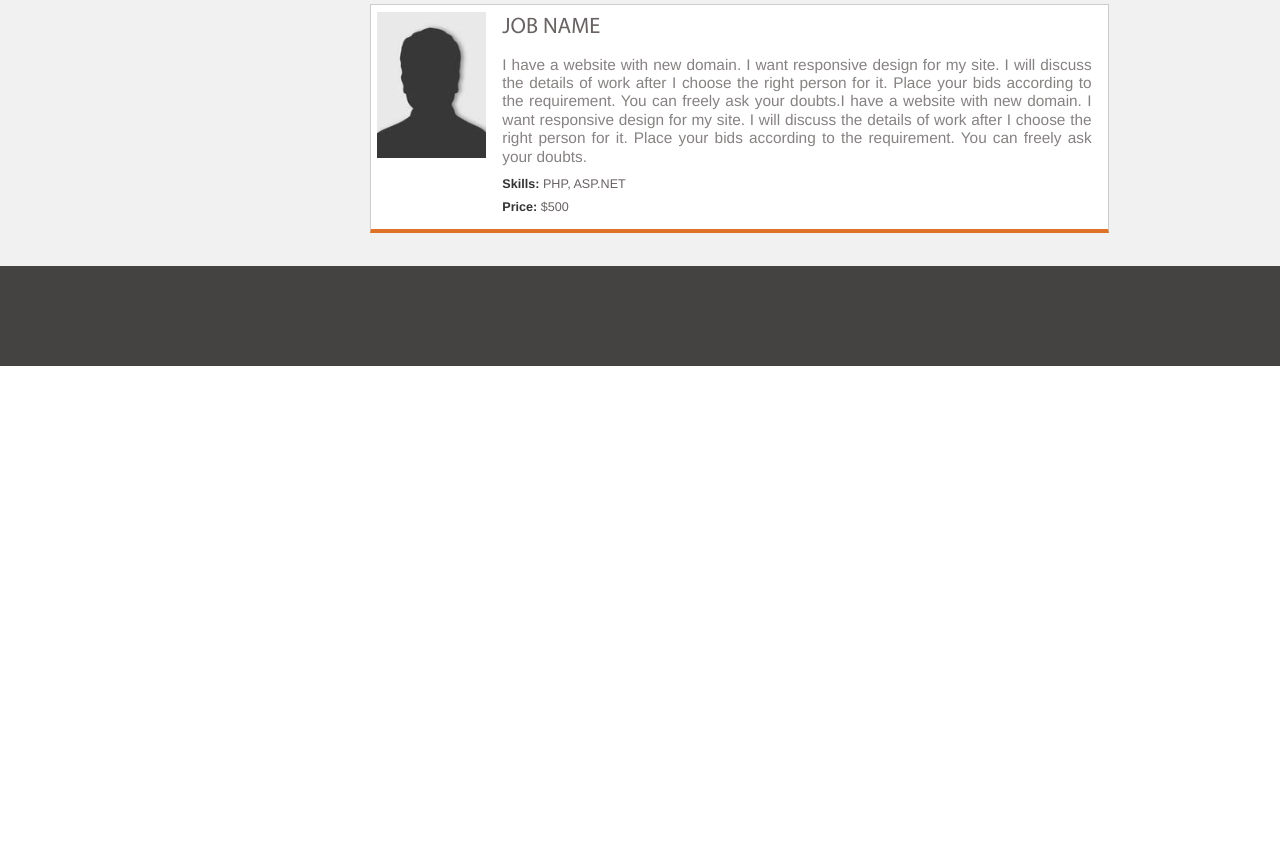
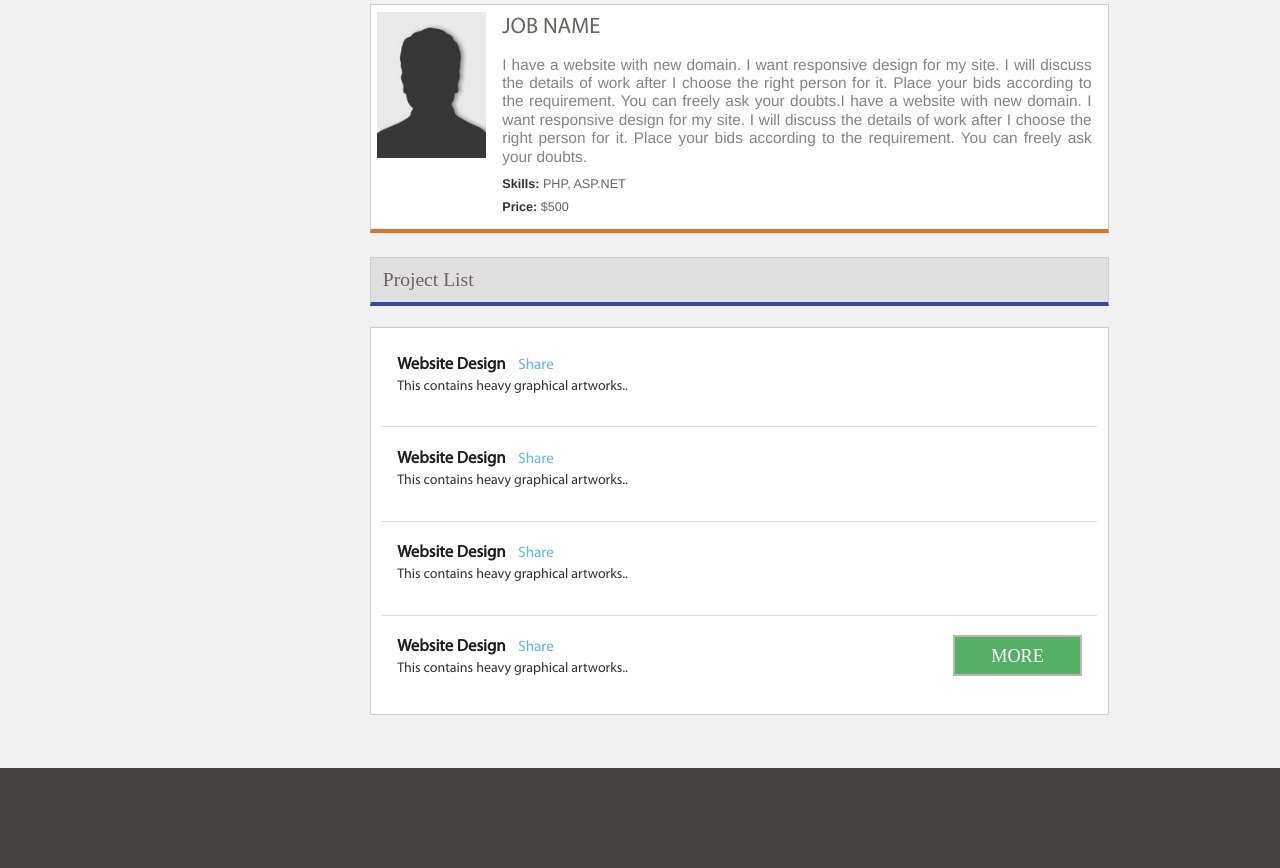
Before and after one commit to vProjects/newcygna, a PHP site: page /cygna.php in a window 1280 px wide. Shown: the part 1249-2117 px from the top of the page. Before the commit the page ends 1615 px from the top, so only its background shows below. Run offline with PHP 8.4, Linux system fonts and the light colour scheme; the visitor is signed in with stand-in values (Sample User, id 1); data that the repository does not hold is empty; some libraries are stand-ins or nearby versions; some web fonts are replaced.

Commit message:
Dipanjan

```diff
--- a/cygna.php
+++ b/cygna.php
@@ -30,16 +30,9 @@
                         <li><a href="#">Billings & Invoice</a></li>
                     </ul>
                 </div>
-                <div class="profile_box_outline">
-                	<div class="profile_box_heading">RUNNING PROJECTS</div>
-                    <ul class="profile_overview">
-                    	<li><a href="#">Lorem Ipsum</a></li>
-                        <li><a href="#">Lorem Ipsum</a></li>
-                        <li><a href="#">Lorem Ipsum</a></li>
-                        <li><a href="#">Lorem Ipsum</a></li>
-                        <li><a href="#">Lorem Ipsum</a></li>
-                    </ul>
-                </div>
+                <?php
+					include 'v-modules/user-running-projects.php';
+				?>
 			<?php
 				include ("v-modules/polling.php");
 			?>
@@ -113,6 +106,49 @@
                     </div>
                     <div class="clearfix"></div>
                 </div>
+
+
+                <div class="project_list_heading_bar pro_list_myproject">
+                	<span class="pull-left">Project List</span>
+
+                    <div class="clearfix"></div>
+                </div>
+                <div class="profile_box_outline">
+                    <div class="portfolio_details">
+                        <div class="portfolio_part_outline">
+                            <div class="col-md-8 col-sm-8 col-xs-8">
+                                <div class="portfolio_part_heading">Website Design <span class="portfolio_part_share">Share</span></div>
+                                <p>This contains heavy graphical artworks..</p>
+                            </div>
+                            <div class="col-md-4 col-sm-4 col-xs-4"></div>
+                            <div class="clearfix"></div>
+                        </div>
+                        <div class="portfolio_part_outline">
+                            <div class="col-md-8 col-sm-8 col-xs-8">
+                                <div class="portfolio_part_heading">Website Design <span class="portfolio_part_share">Share</span></div>
+                                <p>This contains heavy graphical artworks..</p>
+                            </div>
+                            <div class="col-md-4 col-sm-4 col-xs-4"></div>
+                            <div class="clearfix"></div>
+                        </div>
+                        <div class="portfolio_part_outline">
+                            <div class="col-md-8 col-sm-8 col-xs-8">
+                                <div class="portfolio_part_heading">Website Design <span class="portfolio_part_share">Share</span></div>
+                                <p>This contains heavy graphical artworks..</p>
+                            </div>
+                            <div class="col-md-4 col-sm-4 col-xs-4"></div>
+                            <div class="clearfix"></div>
+                        </div>
+                        <div class="portfolio_part_outline borderless_box">
+                            <div class="col-md-8 col-sm-8 col-xs-8">
+                                <div class="portfolio_part_heading">Website Design <span class="portfolio_part_share">Share</span></div>
+                                <p>This contains heavy graphical artworks..</p>
+                            </div>
+                            <div class="col-md-4 col-sm-4 col-xs-4"><div class="myprojects_more_button pull-right">MORE</div></div>
+                            <div class="clearfix"></div>
+                        </div>
+                   </div>
+                </div>
             </div>
             <!-- body right section ends here -->
         </div>
--- a/dist/css/style.css
+++ b/dist/css/style.css
@@ -568,6 +568,9 @@ a:hover{
 	border-right:1px solid #cdcdcd;
 	border-left:1px solid #cdcdcd;
 	font-size:1.4em;
+}
+.pro_list_myproject{
+	margin-top:1.2em;
 }
 .project_list_pagination_outline{
 	margin:0em 0em;
--- a/edit_profile.php
+++ b/edit_profile.php
@@ -126,7 +126,7 @@
                                     <label class="col-md-3 pp_form_label control-label">Profile Image</label>
                                     <div class="col-md-8">
                                       <input type="file" name="pro_pic" id="pro_pic" class="form-control pp_form_file_upload">
-                                      <p class="text-notific">**Maximum filesize is 4mb.</p>
+                                      <p class="text-notific">**Maximum filesize is 2mb.</p>
                                     </div>
                                   </div>
                                   <div class="form-group">
@@ -151,7 +151,7 @@
                                     <label class="col-md-3 pp_form_label control-label">Cover Image</label>
                                     <div class="col-md-8">
                                       <input type="file" name="cov_pic" id="cov_pic" class="form-control pp_form_file_upload">
-                                      <p class="text-notific">**Maximum filesize is 4mb.</p>
+                                      <p class="text-notific">**Maximum filesize is 2mb.</p>
                                     </div>
                                   </div>
                                   <div class="form-group">
--- a/v-includes/BLL.getData.php
+++ b/v-includes/BLL.getData.php
@@ -460,7 +460,8 @@
 				{
 					//reject the jobs which have posted by this user
 					//checking for job ending date exceeds the current date or not
-					if($job['user_id'] != $user_id && time() <= strtotime($job['ending_date']))
+					//checking for job status = 1
+					if($job['user_id'] != $user_id && time() <= strtotime($job['ending_date']) && $job['status'] == 1)
 					{
 						//checking for job no is in between the start point and end point or not
 						if($jobNo >= $startNo && $jobNo < $endNo)
@@ -525,7 +526,8 @@
 				{
 					//reject the jobs which have posted by this user
 					//checking for job ending date exceeds the current date or not
-					if($job['user_id'] != $user_id && time() <= strtotime($job['ending_date']))
+					//checking for job status = 1
+					if($job['user_id'] != $user_id && time() <= strtotime($job['ending_date']) && $job['status'] == 1)
 					{
 						//increment the counter
 						$rows++;
--- /dev/null
+++ b/v-modules/user-running-projects.php
@@ -0,0 +1,10 @@
+<div class="profile_box_outline">
+    <div class="profile_box_heading">RUNNING PROJECTS</div>
+    <ul class="profile_overview">
+        <li><a href="#">Lorem Ipsum</a></li>
+        <li><a href="#">Lorem Ipsum</a></li>
+        <li><a href="#">Lorem Ipsum</a></li>
+        <li><a href="#">Lorem Ipsum</a></li>
+        <li><a href="#">Lorem Ipsum</a></li>
+    </ul>
+</div>
```
Also changed, not shown: v-includes/class.formData.php (+5 -3 lines), files/pro-image/default.jpg.
